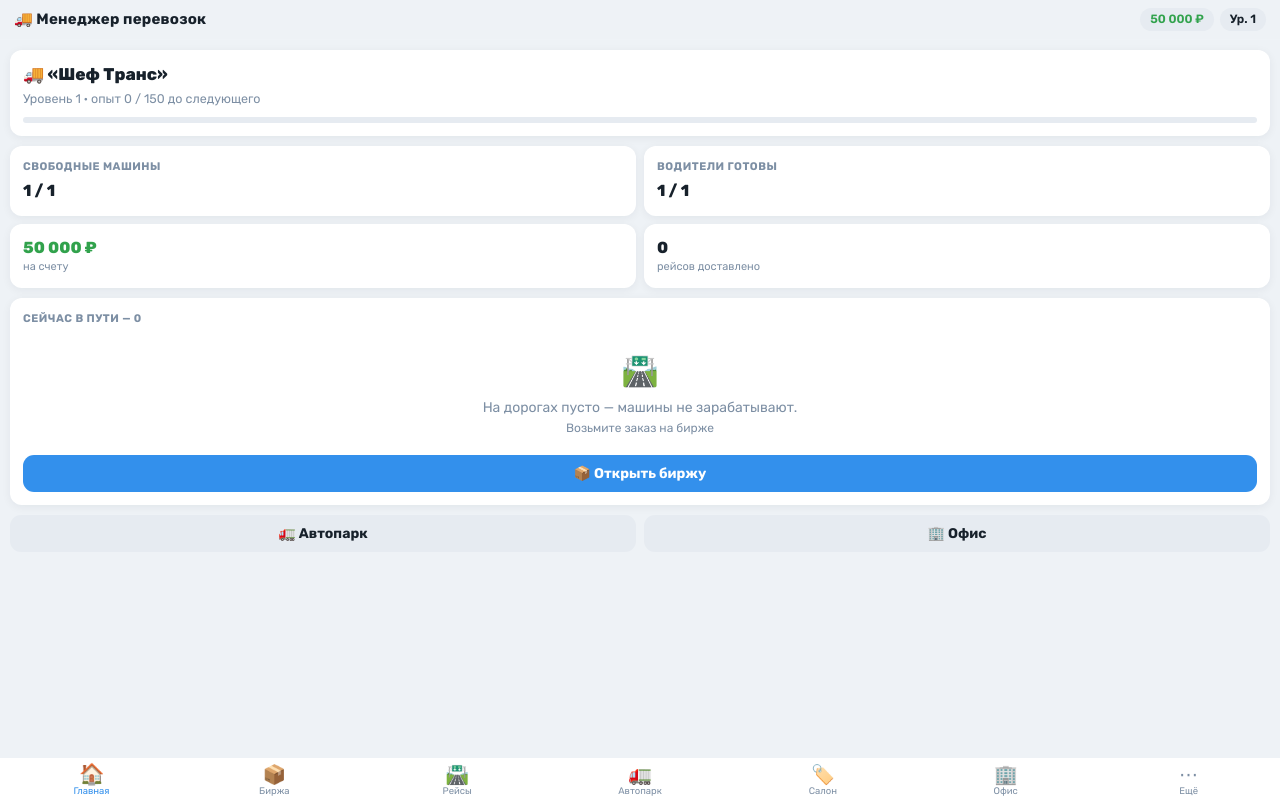
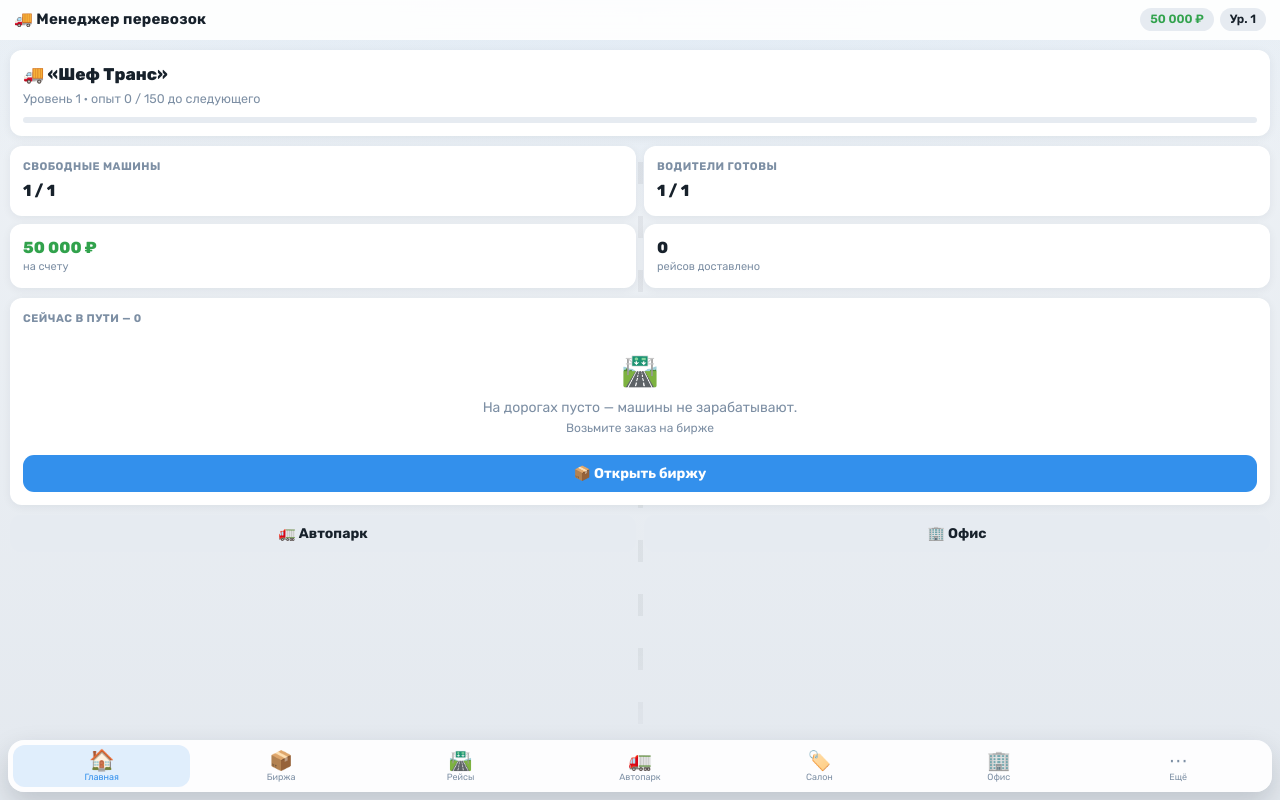
Before and after one commit to nikamoniava166/transport-manager, a plain HTML site: page index.html in a window 1280 px wide. Drawn offline with Linux system fonts and the light colour scheme.

Commit message:
Design: background (gradient + road dashes + glow) and floating glass tabbar with active pill

```diff
--- a/css/styles.css
+++ b/css/styles.css
@@ -6,6 +6,13 @@
   --border:rgba(255,255,255,.08);
   --radius:12px;
   --tabbar-h:54px;
+  /* производные фона и вкладок; пересчитываются под тему в ui.js → applyTheme */
+  --bg2:#101a23;               /* нижний тон градиента фона */
+  --glow:rgba(84,169,255,.10); /* мягкое свечение сверху */
+  --road:rgba(255,255,255,.05); /* «дорожная разметка» на фоне */
+  --glass:rgba(35,46,60,.94);  /* полупрозрачные панели (топбар/таббар) */
+  --tab-active:rgba(84,169,255,.16); /* подложка активной вкладки */
+  --tab-shadow:0 14px 34px rgba(0,0,0,.5);
 }
 *{box-sizing:border-box;-webkit-tap-highlight-color:transparent}
 html,body{margin:0;padding:0;height:100%}
@@ -16,13 +23,31 @@ body{
   overscroll-behavior:none;
   -webkit-user-select:none;user-select:none;
 }
-#app{display:flex;flex-direction:column;height:100vh;height:100dvh}
+#app{
+  position:relative;
+  display:flex;flex-direction:column;height:100vh;height:100dvh;
+  background:
+    radial-gradient(140% 56% at 50% -6%, var(--glow), transparent 60%),
+    linear-gradient(180deg, var(--bg) 0%, var(--bg2) 100%);
+}
+/* «дорожная разметка»: пунктирная осевая за карточками, с плавным затуханием */
+#app::before{
+  content:"";position:absolute;inset:0;pointer-events:none;
+  background-image:repeating-linear-gradient(180deg, var(--road) 0 22px, transparent 22px 54px);
+  background-size:5px 100%;
+  background-position:top center;
+  background-repeat:no-repeat;
+  -webkit-mask-image:linear-gradient(180deg, transparent 0, #000 90px, #000 calc(100% - 150px), transparent 100%);
+  mask-image:linear-gradient(180deg, transparent 0, #000 90px, #000 calc(100% - 150px), transparent 100%);
+}
 
 /* ---------- верхняя панель ---------- */
 #topbar{
   display:flex;align-items:center;justify-content:space-between;gap:8px;
   padding:8px 14px;padding-top:calc(8px + env(safe-area-inset-top));
-  background:var(--bg);border-bottom:1px solid var(--border);
+  background:var(--glass);
+  -webkit-backdrop-filter:blur(14px);backdrop-filter:blur(14px);
+  border-bottom:1px solid var(--border);
   position:sticky;top:0;z-index:20;
 }
 .brand{font-weight:700;font-size:15px;letter-spacing:.2px;white-space:nowrap}
@@ -35,24 +60,32 @@ body{
 
 /* ---------- область экрана ---------- */
 #screen{
-  flex:1;overflow-y:auto;padding:10px 10px calc(var(--tabbar-h) + 20px + env(safe-area-inset-bottom));
+  position:relative;z-index:1;
+  flex:1;overflow-y:auto;
+  padding:10px 10px calc(var(--tabbar-h) + 30px + env(safe-area-inset-bottom));
   -webkit-overflow-scrolling:touch;
 }
 
-/* ---------- таб-бар ---------- */
+/* ---------- таб-бар: плавающая «стеклянная» панель ---------- */
 #tabbar{
-  position:fixed;left:0;right:0;bottom:0;z-index:30;
-  display:flex;background:var(--panel);
-  padding-bottom:env(safe-area-inset-bottom);
-  border-top:1px solid var(--border);
+  position:fixed;left:8px;right:8px;bottom:calc(8px + env(safe-area-inset-bottom));z-index:30;
+  display:flex;gap:2px;
+  background:var(--glass);
+  -webkit-backdrop-filter:blur(16px);backdrop-filter:blur(16px);
+  border:1px solid var(--border);border-radius:16px;
+  box-shadow:var(--tab-shadow);
+  padding:4px;
 }
 .tab{
-  flex:1;display:flex;flex-direction:column;align-items:center;gap:1px;
+  flex:1;display:flex;flex-direction:column;align-items:center;justify-content:center;gap:2px;
   background:none;border:none;color:var(--muted);
-  padding:6px 0 4px;font-size:9.5px;font-family:inherit;cursor:pointer;
+  padding:6px 0 5px;font-size:9px;font-family:inherit;cursor:pointer;
+  border-radius:12px;white-space:nowrap;overflow:hidden;
+  transition:color .18s ease,background-color .18s ease;
 }
-.tab .ico{font-size:19px;line-height:1}
-.tab.active{color:var(--accent)}
+.tab .ico{font-size:19px;line-height:1;transition:transform .18s ease}
+.tab.active{color:var(--accent);background:var(--tab-active)}
+.tab.active .ico{transform:translateY(-1px) scale(1.08)}
 
 /* ---------- компоненты ---------- */
 .card{
@@ -129,7 +162,7 @@ body{
 /* ---------- тосты ---------- */
 .toasts{
   position:fixed;left:50%;transform:translateX(-50%);
-  bottom:calc(var(--tabbar-h) + 14px + env(safe-area-inset-bottom));
+  bottom:calc(var(--tabbar-h) + 24px + env(safe-area-inset-bottom));
   z-index:50;display:flex;flex-direction:column;gap:6px;align-items:center;
   pointer-events:none;width:90%;max-width:360px;
 }
@@ -167,8 +200,6 @@ body{
 #screen.anim > *:nth-child(5){animation-delay:.12s}
 @keyframes hud-pop{0%{transform:scale(1)}40%{transform:scale(1.14)}100%{transform:scale(1)}}
 .pill.money.pop{animation:hud-pop .45s ease}
-.tab .ico{transition:transform .15s ease}
-.tab.active .ico{transform:translateY(-1px) scale(1.08)}
 .confetti{position:fixed;left:0;right:0;top:0;bottom:0;pointer-events:none;z-index:60;overflow:hidden}
 .cf{position:absolute;top:-30px;line-height:1;animation:cf-fall linear both}
 @keyframes cf-fall{to{transform:translateY(115vh) rotate(600deg);opacity:.15}}
--- a/js/ui.js
+++ b/js/ui.js
@@ -75,6 +75,25 @@ Game.FALLBACK_THEMES = {
   light: { bg:'#eef2f6', panel:'#ffffff', panel2:'#e6ebf1', text:'#17212b', muted:'#7d8fa4', accent:'#3390ec', 'accent-text':'#ffffff', ok:'#31a24c', warn:'#e08600', danger:'#e03131' }
 };
 
+// hex → rgb / rgba / смешение — для производных цветов фона и вкладок
+function hexRgb(h){
+  h = String(h || '').replace('#', '');
+  if (h.length === 3) h = h.charAt(0) + h.charAt(0) + h.charAt(1) + h.charAt(1) + h.charAt(2) + h.charAt(2);
+  var n = parseInt(h, 16);
+  return isNaN(n) ? null : [(n >> 16) & 255, (n >> 8) & 255, n & 255];
+}
+function withAlpha(h, a){
+  var c = hexRgb(h);
+  return c ? 'rgba(' + c[0] + ',' + c[1] + ',' + c[2] + ',' + a + ')' : h;
+}
+function blendHex(h1, h2, t){
+  var a = hexRgb(h1), b = hexRgb(h2);
+  if (!a || !b) return h1;
+  return 'rgb(' + Math.round(a[0] + (b[0] - a[0]) * t) + ',' +
+         Math.round(a[1] + (b[1] - a[1]) * t) + ',' +
+         Math.round(a[2] + (b[2] - a[2]) * t) + ')';
+}
+
 Game.applyTheme = function(){
   var tg = window.Telegram && window.Telegram.WebApp;
   var p = (tg && tg.themeParams && tg.themeParams.bg_color) ? tg.themeParams : null;
@@ -110,6 +129,15 @@ Game.applyTheme = function(){
       };
     }
   }
+  // производные: градиент фона, разметка, «стекло» панелей — из фактических цветов темы
+  var deep = dark ? '#0c141c' : '#dbe2ea';
+  v['bg2'] = blendHex(v.bg, deep, dark ? 0.45 : 0.55);
+  v['glow'] = withAlpha(v.accent, dark ? 0.10 : 0.08);
+  v['road'] = withAlpha(v.text, dark ? 0.05 : 0.055);
+  v['glass'] = withAlpha(v.panel, dark ? 0.94 : 0.90);
+  v['tab-active'] = withAlpha(v.accent, dark ? 0.16 : 0.14);
+  v['tab-shadow'] = dark ? '0 14px 34px rgba(0,0,0,.5)' : '0 12px 28px rgba(23,33,43,.18)';
+
   var root = document.documentElement;
   Object.keys(v).forEach(function(k){ root.style.setProperty('--' + k, v[k]); });
   document.body.classList.toggle('is-light', !dark);
```
Also changed, not shown: 2 other files.
